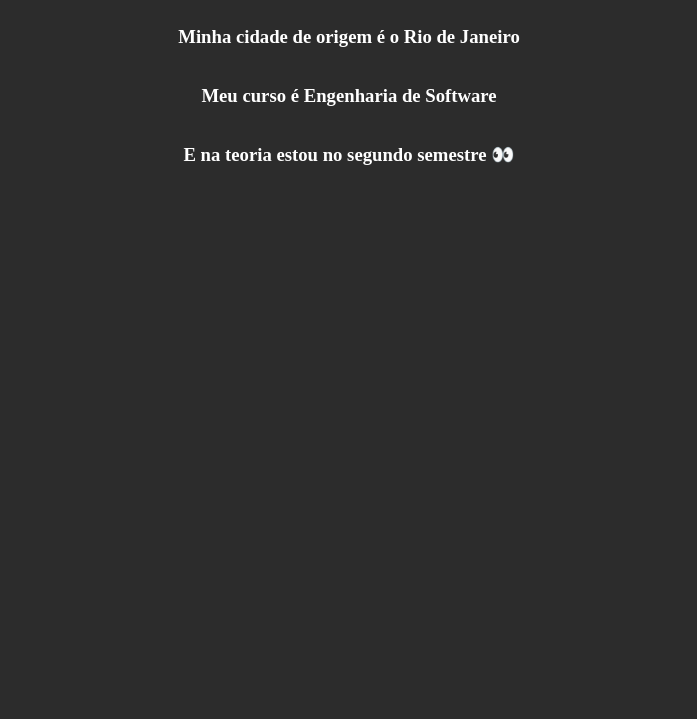
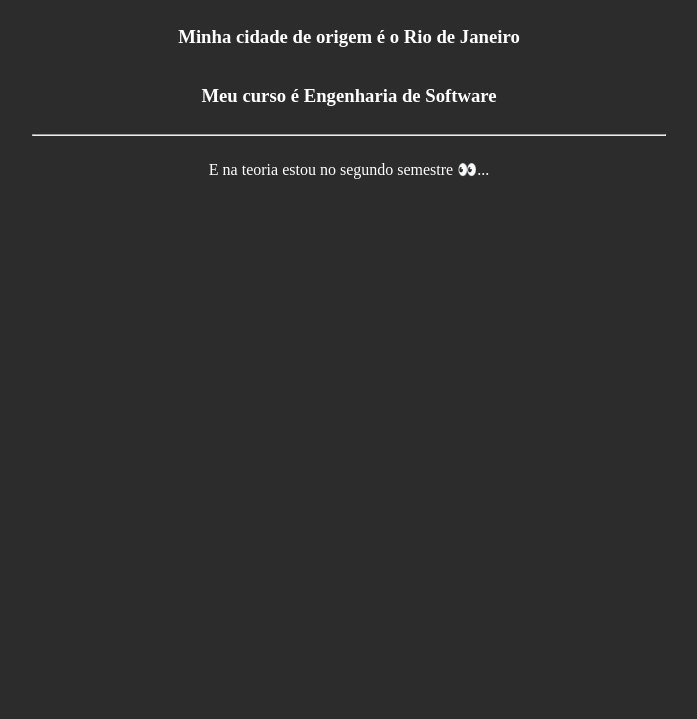
Before and after one commit to Juandbpimentel/LMS_2023_2, a plain HTML site: page Aula01/02Estudante.html in a window 1280 px wide. Shown: the part 81-800 px from the top of the page, without its empty margins (291-988 px from the left). Drawn offline with Linux system fonts and the light colour scheme.

Commit message:
atualização na pratica 01

```diff
--- a/Aula01/02Estudante.html
+++ b/Aula01/02Estudante.html
@@ -12,7 +12,7 @@
 <head>
     <meta charset="UTF-8">
     <meta name="viewport" content="width=device-width, initial-scale=1.0">
-    <title> Página de Estudante</title>
+    <title> Página de Estudante - Página 1</title>
 </head>
 
 <body style="background-color: rgb(44, 44, 44); color: white;">
@@ -20,7 +20,8 @@
         <h1>Meu nome é Juan David Bizerra Pimentel</h1>
         <h3>Minha cidade de origem é o Rio de Janeiro</h3>
         <h3>Meu curso é Engenharia de Software</h3>
-        <h3>E na teoria estou no segundo semestre 👀</h3>
+        <hr style="width: 50%;">
+        <p>E na teoria estou no segundo semestre 👀...</p>
     </div>
 </body>
 
```
